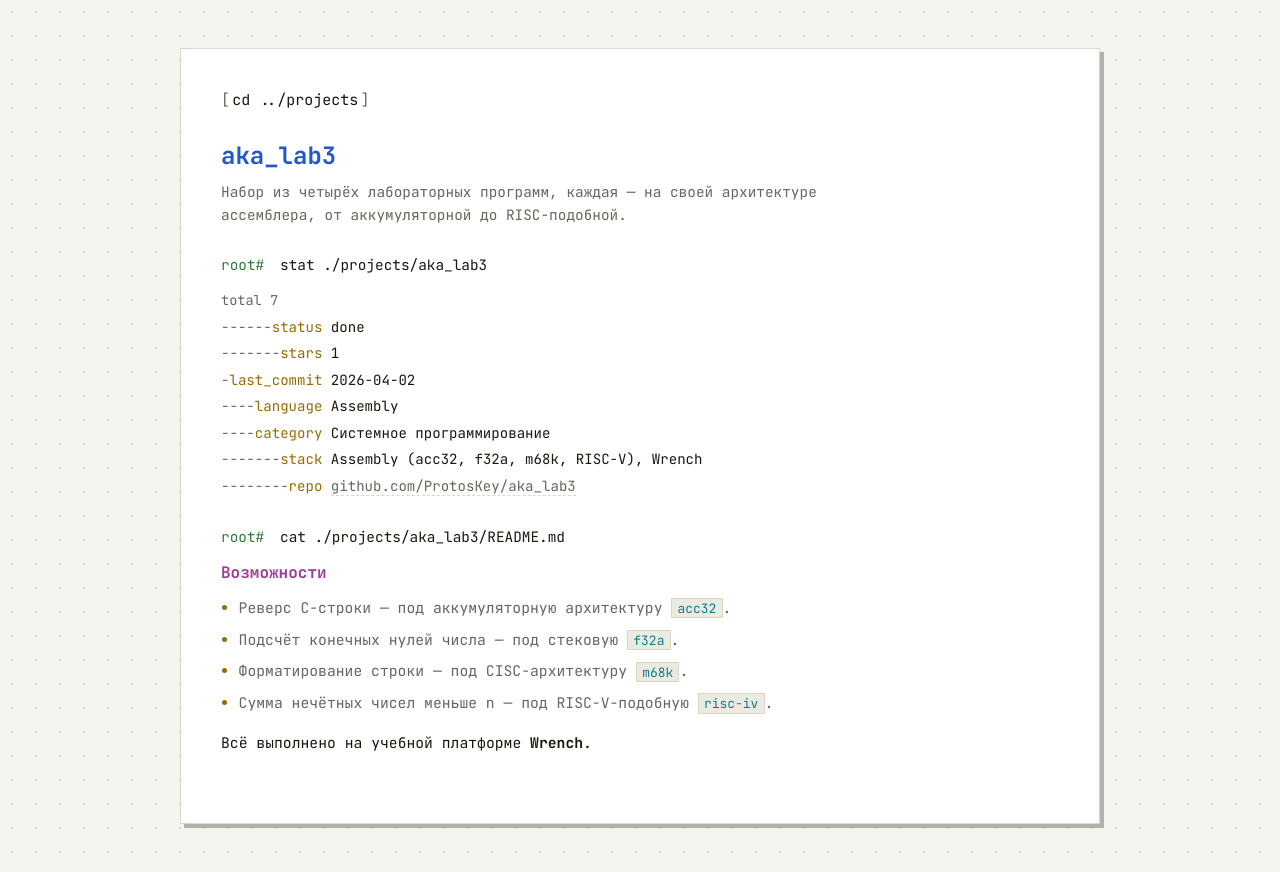
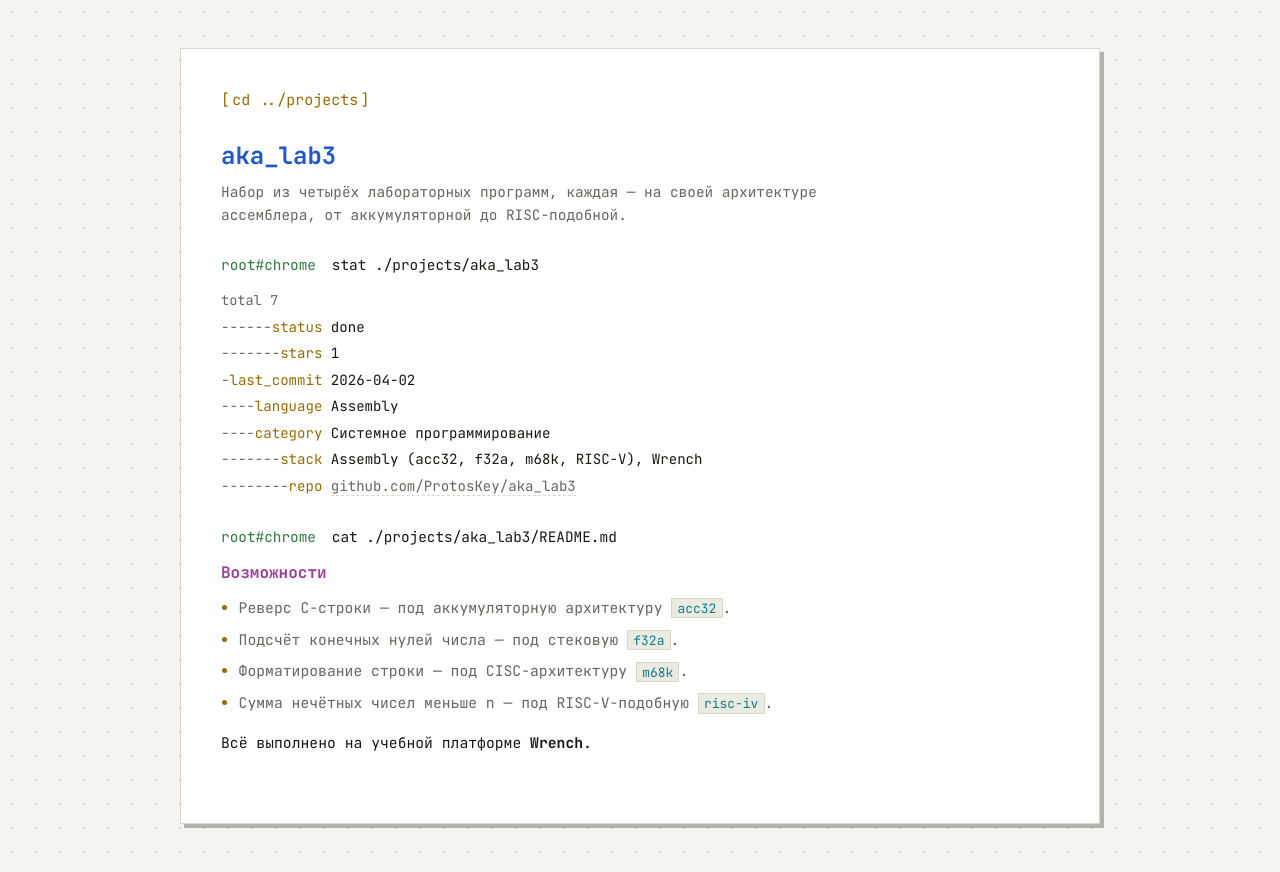
Before and after one commit to ProtosKey/whoami, a React (Create React App) app: page /projects/aka_lab3 in a window 1280 px wide. Built offline with nearby package versions, Linux system fonts and the light colour scheme.

Commit message:
feat: added lowercase browser

```diff
--- a/src/components/BracketLink.module.css
+++ b/src/components/BracketLink.module.css
@@ -5,7 +5,7 @@
   font-family: var(--font-mono);
   font-size: inherit;
   text-decoration: none;
-  color: var(--text);
+  color: var(--accent);
   background: transparent;
   border: none;
   cursor: pointer;
@@ -17,7 +17,7 @@
 }
 
 .bracket {
-  color: var(--text-dim);
+  color: var(--accent);
   transition: color 0.1s ease;
 }
 
--- a/src/components/TerminalPrompt.jsx
+++ b/src/components/TerminalPrompt.jsx
@@ -1,9 +1,10 @@
+import { browserName } from '../utils/browser';
 import styles from './TerminalPrompt.module.css';
 
 export default function TerminalPrompt({ command }) {
   return (
     <p className={styles.prompt}>
-      <span className={styles.ps1}>root#</span> {command}
+      <span className={styles.ps1}>root#{browserName}</span> {command}
     </p>
   );
 }
--- a/src/pages/ErrorPage.jsx
+++ b/src/pages/ErrorPage.jsx
@@ -1,5 +1,6 @@
 import { useLocation } from 'react-router-dom';
 import BracketLink from '../components/BracketLink';
+import { browserName } from '../utils/browser';
 import styles from './ErrorPage.module.css';
 
 export default function ErrorPage() {
@@ -8,13 +9,13 @@ export default function ErrorPage() {
   return (
     <div className={styles.main}>
       <p className={styles.line}>
-        <span className={styles.ps1}>root#</span> cd {location.pathname}
+        <span className={styles.ps1}>root#{browserName}</span> cd {location.pathname}
       </p>
       <p className={styles.errorLine}>
         bash: cd: {location.pathname}: No such file or directory
       </p>
       <p className={styles.line}>
-        <span className={styles.ps1}>root#</span>{' '}
+        <span className={styles.ps1}>root#{browserName}</span>{' '}
         <span className={styles.cursor} aria-hidden="true">_</span>
       </p>
       <BracketLink to="/projects" className={styles.back}>
--- /dev/null
+++ b/src/utils/browser.js
@@ -0,0 +1,12 @@
+function detectBrowser() {
+  if (typeof navigator === 'undefined') return 'shell';
+  const ua = navigator.userAgent;
+  if (/edg\//i.test(ua)) return 'edge';
+  if (/opr\/|opera/i.test(ua)) return 'opera';
+  if (/chrome|crios/i.test(ua)) return 'chrome';
+  if (/firefox|fxios/i.test(ua)) return 'firefox';
+  if (/safari/i.test(ua)) return 'safari';
+  return 'shell';
+}
+
+export const browserName = detectBrowser();
```
